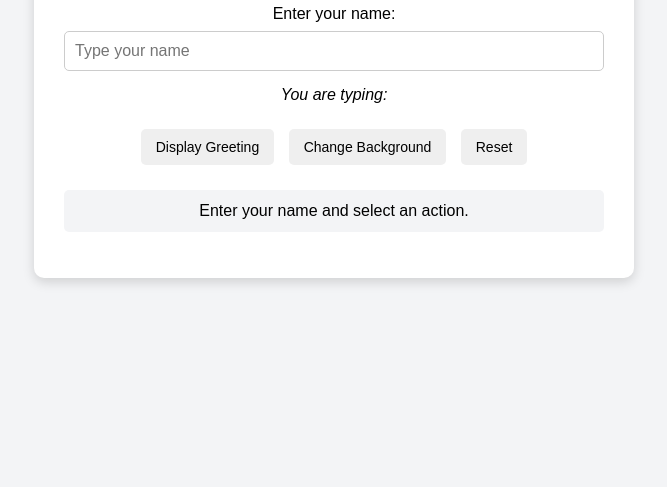
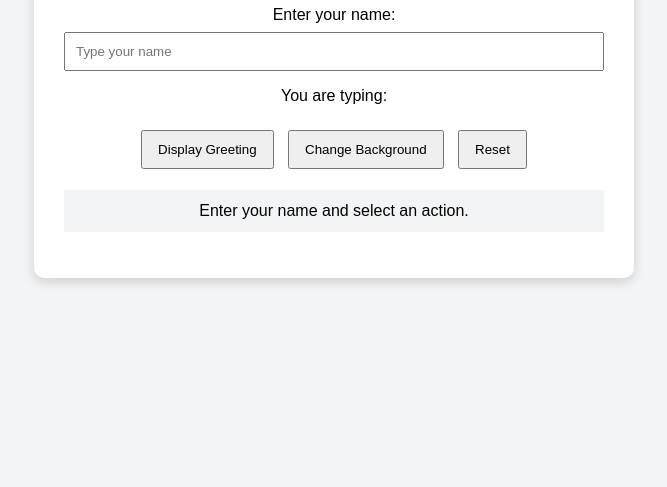
Before and after one commit to pioquintoravennlloyd-ux/Pioquinto-LabAct2, a plain HTML site: page index.html in a window 1280 px wide. Shown: the part 313-800 px from the top of the page, without its empty margins (306-973 px from the left). Drawn offline with Linux system fonts and the light colour scheme.

Commit message:
Update style.css

```diff
--- a/style.css
+++ b/style.css
@@ -13,8 +13,6 @@ body {
     background-color: #f3f4f6;
 
     font-family: Arial, sans-serif;
-
-    transition: background-color 0.3s ease;
 }
 
 .container {
@@ -34,20 +32,8 @@ body {
 
 input {
     width: 100%;
-
     padding: 10px;
-
     margin-top: 8px;
-
-    border: 1px solid #ccc;
-    border-radius: 5px;
-
-    font-size: 16px;
-}
-
-input:focus {
-    outline: none;
-    border-color: #555;
 }
 
 .button-group {
@@ -56,33 +42,13 @@ input:focus {
 
 button {
     padding: 10px 15px;
-
     margin: 5px;
 
     cursor: pointer;
-
-    border: none;
-    border-radius: 5px;
-
-    font-size: 14px;
-}
-
-button:hover {
-    opacity: 0.85;
 }
 
 #resultMessage {
     padding: 12px;
 
     background-color: #f3f4f6;
-
-    border-radius: 5px;
-
-    margin-top: 20px;
 }
-
-#typingMessage {
-    margin-top: 15px;
-
-    font-style: italic;
-}
```
